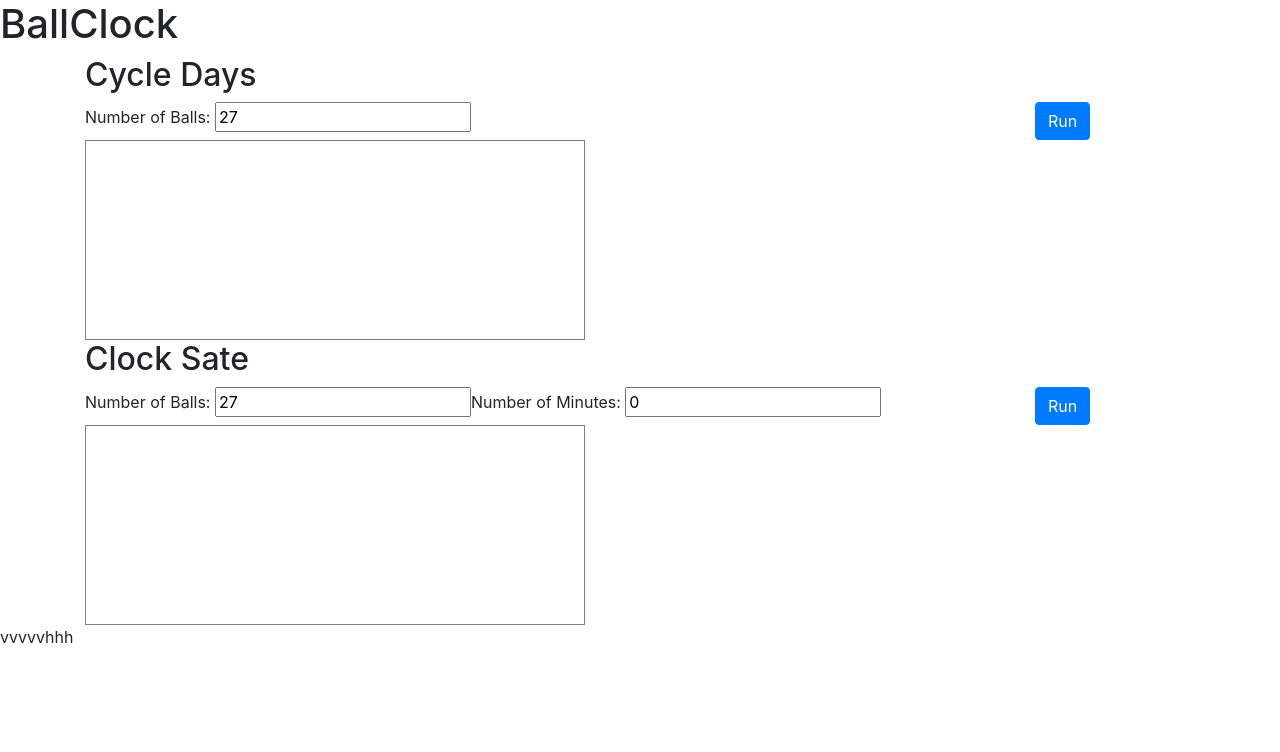
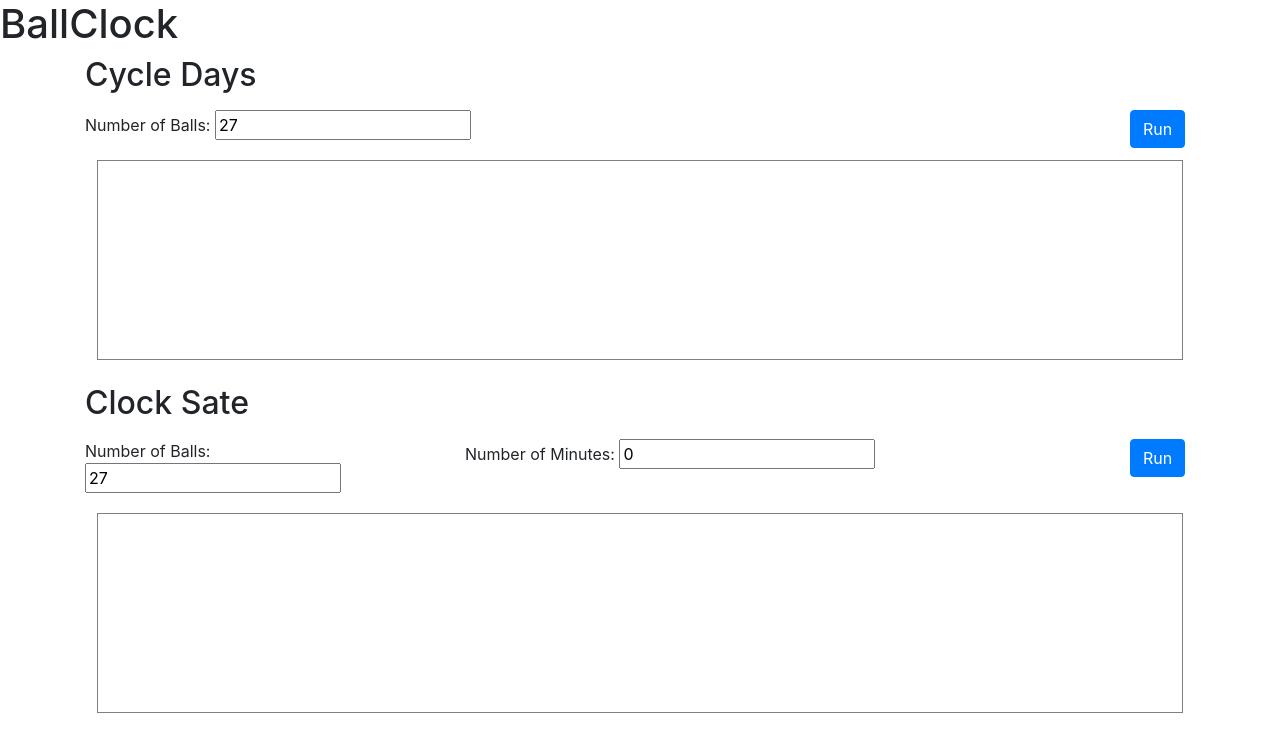
Before and after one commit to JinWooShin/BallClock, an Angular app: page / in a window 1280 px wide. Shown: the top 752 px of the page. Built offline with nearby package versions, Linux system fonts and the light colour scheme.

Commit message:
initial css for layout

```diff
--- a/src/app/ball-clock/ball-clock.component.html
+++ b/src/app/ball-clock/ball-clock.component.html
@@ -1,44 +1,48 @@
 <div class="container">
   <h2>Cycle Days</h2>
-  <div class="row">
-    <div class="col-sm-10 col-xs-12">
+  <div class="row control">
+    <div class="col-sm-11 col-xs-12">
       <label>Number of Balls:
         <input [(ngModel)]="clock.nBall" type="number" placeholder="27">
       </label>
     </div>
-    <div class="col-sm-2 col-xs-12">
+    <div class="col-sm-1 col-xs-12">
       <button  type="button" class="btn btn-primary" (click)="cycleCompute()">Run</button>
     </div>
   </div>
-  <div class="result">
-    <div *ngIf="cycle.days">
-      <div>{{cycle.balls}} balls cycle after {{cycle.days}} days.</div>
-      <div>Completed in {{cycle.time}} milliseconds ({{cycle.time/1000}} seconds)</div>
+  <div class="row result">
+    <div class="col-sm-12 col-xs-12">
+      <span *ngIf="cycle.days">
+        {{cycle.balls}} balls cycle after {{cycle.days}} days. <br>
+        Completed in {{cycle.time}} milliseconds ({{cycle.time/1000}} seconds)
+      </span>
     </div>
   </div>
 
   <h2>Clock Sate</h2>
-  <div class="row">
-    <div class="col-sm-10 col-xs-12">
+  <div class="row control">
+    <div class="col-sm-4 col-xs-12">
       <label>Number of Balls:
         <input id="nBallCycle" [(ngModel)]="clock.nBall2" type="number" placeholder="27">
       </label>
+    </div>
+    <div class="col-sm-7 col-xs-12">
       <label>Number of Minutes:
         <input [(ngModel)]="clock.mins" type="number" placeholder="0">
       </label>
     </div>
-    <div class="col-sm-2 col-xs-12">
+    <div class="col-sm-1 col-xs-12">
       <button type="button" class="btn btn-primary" (click)="stateCompute()">Run</button>
     </div>
   </div>
-
-
-  <div class="result" >
-    <div *ngIf="state.Min">
-      <div>Min: [{{state.Min}}] </div>
-      <div>FiveMin: [{{state.FiveMin}}] </div>
-      <div>Hour: [{{state.Hour}}] </div>
-      <div>Main: [{{state.Main}}] </div>
+  <div class="row result">
+    <div class="col-sm-12 col-xs-12">
+      <span *ngIf="state.Min">
+        Min: [{{state.Min}}] <br>
+        FiveMin: [{{state.FiveMin}}] <br>
+        Hour: [{{state.Hour}}] <br>
+        Main: [{{state.Main}}] <br>
+      </span>
     </div>
   </div>
-</div>                                                                                                                                                                                                                                                               vvvvvhhh
+</div>
--- a/src/app/ball-clock/ball-clock.component.scss
+++ b/src/app/ball-clock/ball-clock.component.scss
@@ -1,5 +1,13 @@
 .result {
     border: 1px solid gray;
-    width: 500px;
-    height: 200px;
+    min-height: 200px;
+    padding: 16px;
+    margin: 12px;
 }
+
+.control {
+    margin-top: 16px;
+}
+.result {
+    margin-bottom: 24px;
+}
--- a/src/app/ball-clock/ball-clock.component.ts
+++ b/src/app/ball-clock/ball-clock.component.ts
@@ -22,6 +22,7 @@ export class BallClockComponent implements OnInit {
   }
 
   cycleCompute() {
+    if (this.checkValidBall(this.clock.nBall)) {
       var start = new Date().getTime();
       this.ballClock.runBall(this.clock.nBall);
       var end = new Date().getTime();
@@ -32,12 +33,21 @@ export class BallClockComponent implements OnInit {
         time: end - start,
         balls: result.balls
       };
+    } else {
+      this.cycle = {};
+      alert("Invalid number of balls. \nNumber of ball should be 27~127");
+    }
   }
 
   stateCompute() {
+    if (this.checkValidBall(this.clock.nBall2)) {
     this.ballClock.runBall(this.clock.nBall2, this.clock.mins);
 
     this.state = this.ballClock.getCurrentState();
+    } else {
+      this.state = {};
+      alert("Invalid number of balls. \nNumber of ball should be 27~127");
+    }
   }
 
   checkValidBall(ball:number) {
```
Also changed, not shown: package.json (+14 -14 lines), 1 other file (tests, documents, lock files or other folders). Lines whose indentation alone changed are shown as unchanged.
